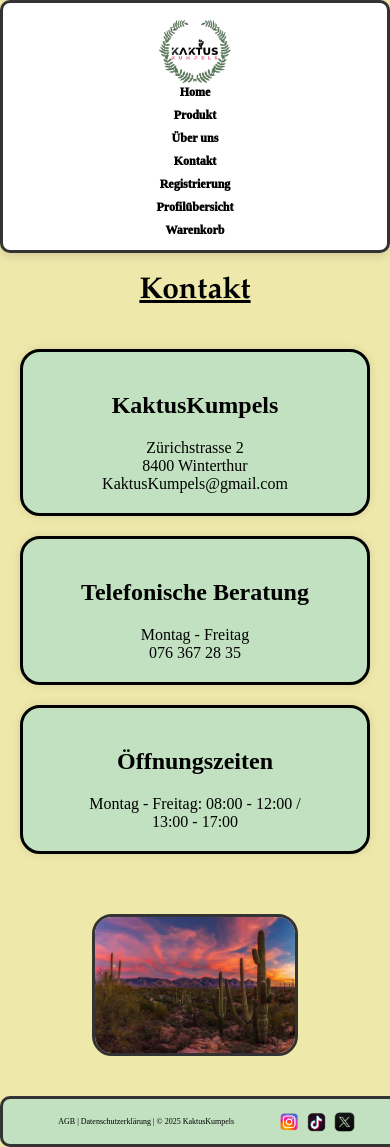
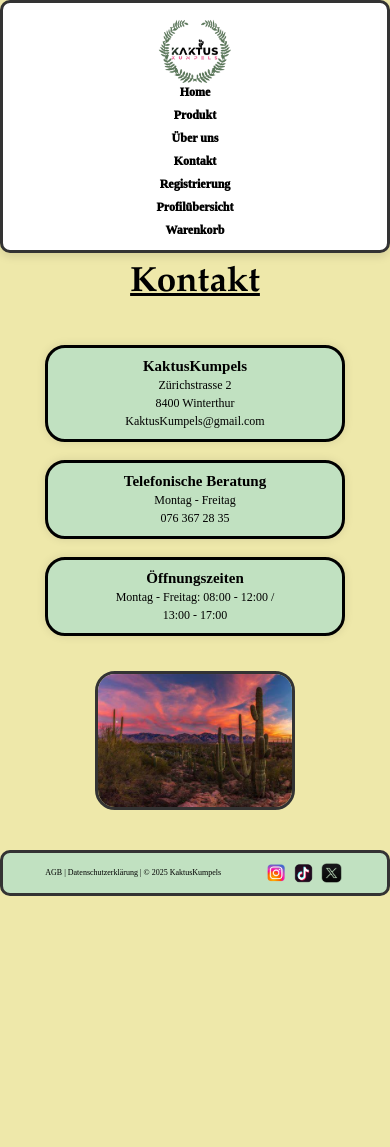
Before and after one commit to ia24b-candrianl/kaktus-kumpels, a Flask app: page /contact in a window 390 px wide. After the commit the page ends 896 px from the top, so only its background shows below. Run offline with Flask 3, Linux system fonts and the light colour scheme.

Commit message:
Contact site view fixed

```diff
--- a/static/contact.css
+++ b/static/contact.css
@@ -8,8 +8,8 @@ h1 {
 
 #kaktusbild {
     display: flex;
-    width: 600px;
-    max-width: 600px;
+    width: 700px;
+    max-width: 700px;
     height: auto;
     border: 3px solid #333333;
     border-radius: 20px;
@@ -32,10 +32,10 @@ h1 {
     box-shadow: 0px 0px 10px rgba(0, 0, 0, 0.1);
     border: 3px solid black;
     text-align: center;
-    width: 500px;
-    max-width: 400px;
+    width: 450px;
+    max-width: 450px;
     height: auto;
-    padding: 20px;
+    padding: 30px;
 }
 
 
@@ -64,14 +64,33 @@ h1 {
 
 
 @media (max-width: 768px) {
+    * {
+        * {
+        margin: 0;
+        padding: 0;
+        box-sizing: border-box;
+    }
+    }
+
     h1 {
-        font-size: 30px;
+        margin-top: 10px;
+        font-size: 35px;
+    }
+
+    h2 {
+        font-size: 15px;
+    }
+
+
+    label {
+        font-size: 12px;
     }
 
     #kaktusbild {
         width: 200px;
         max-width: 200px;
         height: auto;
+        margin-top: -5px;
     }
 
     nav {
@@ -82,4 +101,17 @@ h1 {
         font-size: 12px;
     }
 
+    .container {
+        gap: 18px;
+        padding: 40px;
+    }
+
+    .div-hauptcontainer, .div-container1, .div-container2 {
+
+        width: 300px;
+        max-width: 300px;
+        height: auto;
+        padding: 10px;
+    }
+
 }
```
